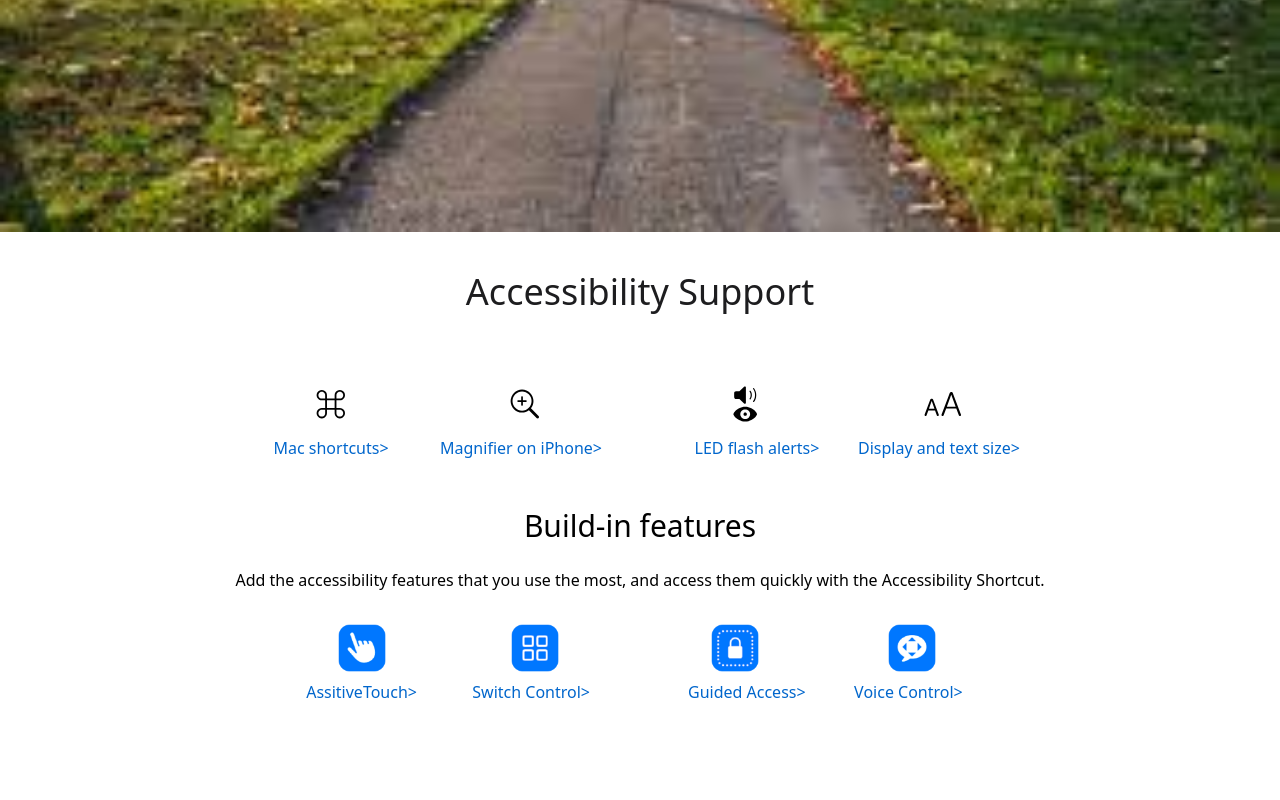
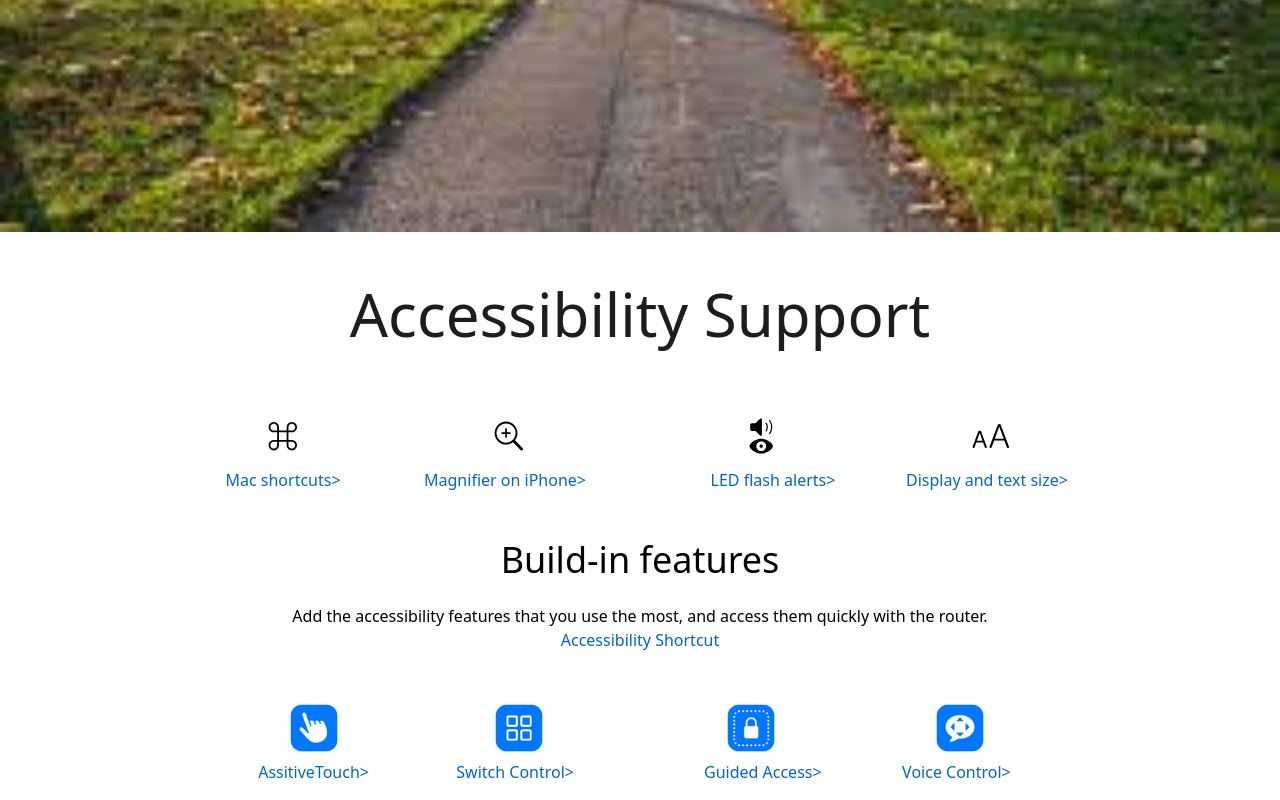
Before and after one commit to Datureli/apple-website, a Nuxt app: page / in a window 1280 px wide. Shown: the part 620-1420 px from the top of the page. Before the commit the page ends 1340 px from the top, so only its background shows below. Built offline with nearby package versions, Linux system fonts and the light colour scheme.

Commit message:
fix css styles

```diff
--- a/components/AccessibilitySupport.vue
+++ b/components/AccessibilitySupport.vue
@@ -1,7 +1,7 @@
 <template>
   <div>
     <h1
-      class="text-4xl md:text-4xl font-sans font-sf-pro-display text-little-black text-center font-medium mb-4 mt-5 p-5"
+      class="text-4xl md:text-4xl lg:text-6xl mt-8 font-sans font-sf-pro-display text-little-black text-center font-medium mb-4  p-5"
     >
       <slot name="title">Accessibility Support</slot>
     </h1>
--- a/components/BuiltInFeatures.vue
+++ b/components/BuiltInFeatures.vue
@@ -1,10 +1,18 @@
 <template>
   <section class="mt-8">
-    <h2 class="text-center text-3xl font-medium text-black mb-6">Build-in features</h2>
-    <p class="text-center">
+    <h2 class="text-center text-3xl lg:text-4xl font-medium text-black mb-6">
+      Build-in features
+    </h2>
+    <p class="text-center m-auto pl-8 pr-8 mb-5 md:pl-10 md:pr-10 lg:w-[65%]">
       Add the accessibility features that you use the most, and access them
-      quickly with the Accessibility Shortcut.
+      quickly with the router.<nuxt-link
+        class="text-link hover:underline cursor-pointer"
+        to=""
+      >
+        Accessibility Shortcut</nuxt-link
+      >
     </p>
+
     <FourIconsLayout>
       <FourIcons
         v-for="(icon, index) in icons"
@@ -22,6 +30,10 @@
 </template>
 
 <script setup>
+import { ref } from "vue";
+import { useRoute, useRouter } from "vue-router";
+
+const router = useRouter();
 const icons = [
   {
     imageSrc: "/icons/hand.png",
--- a/components/FourIconsLayout.vue
+++ b/components/FourIconsLayout.vue
@@ -1,7 +1,7 @@
-<template>
-  <div class="flex flex-col items-center">
-    <div class="grid grid-cols-2 md:grid-cols-4 gap-4 mt-8">
-      <slot></slot>
+  <template>
+    <div class="flex flex-col items-center">
+      <div class="grid grid-cols-2 md:grid-rows-1 md:grid-cols-4 lg:gap-12 gap-4 mt-8">
+        <slot></slot>
+      </div>
     </div>
-  </div>
-</template>
+  </template>
```
